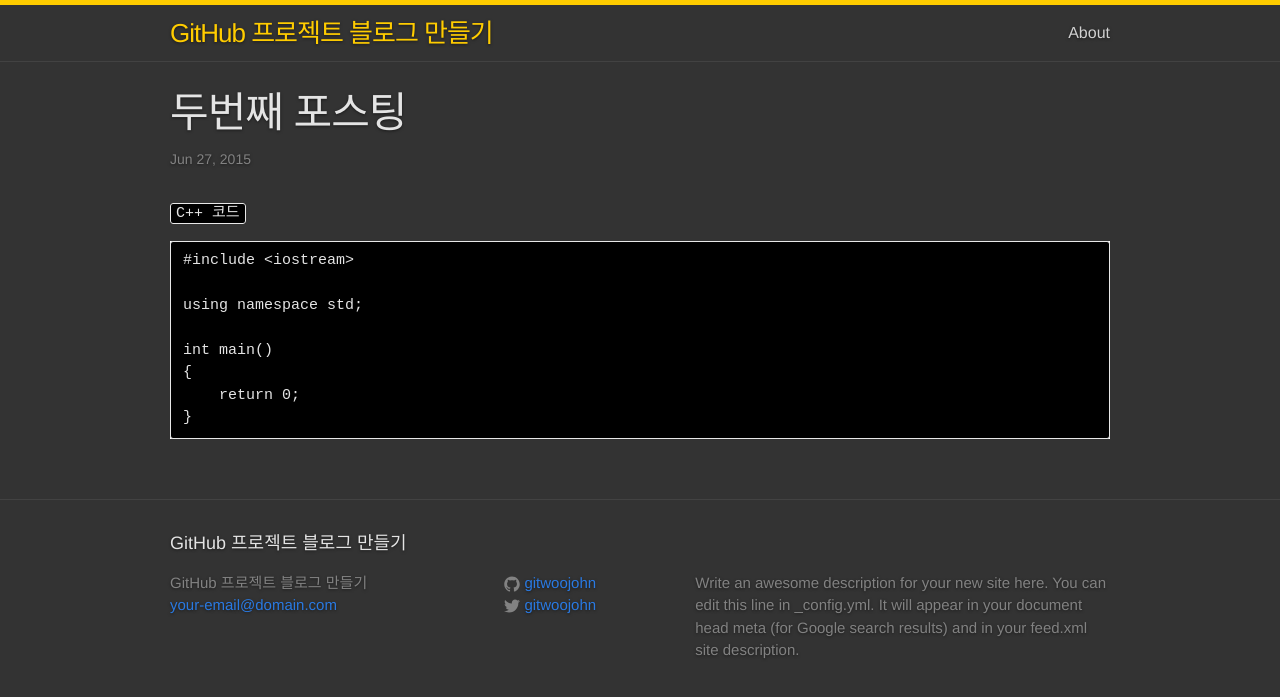
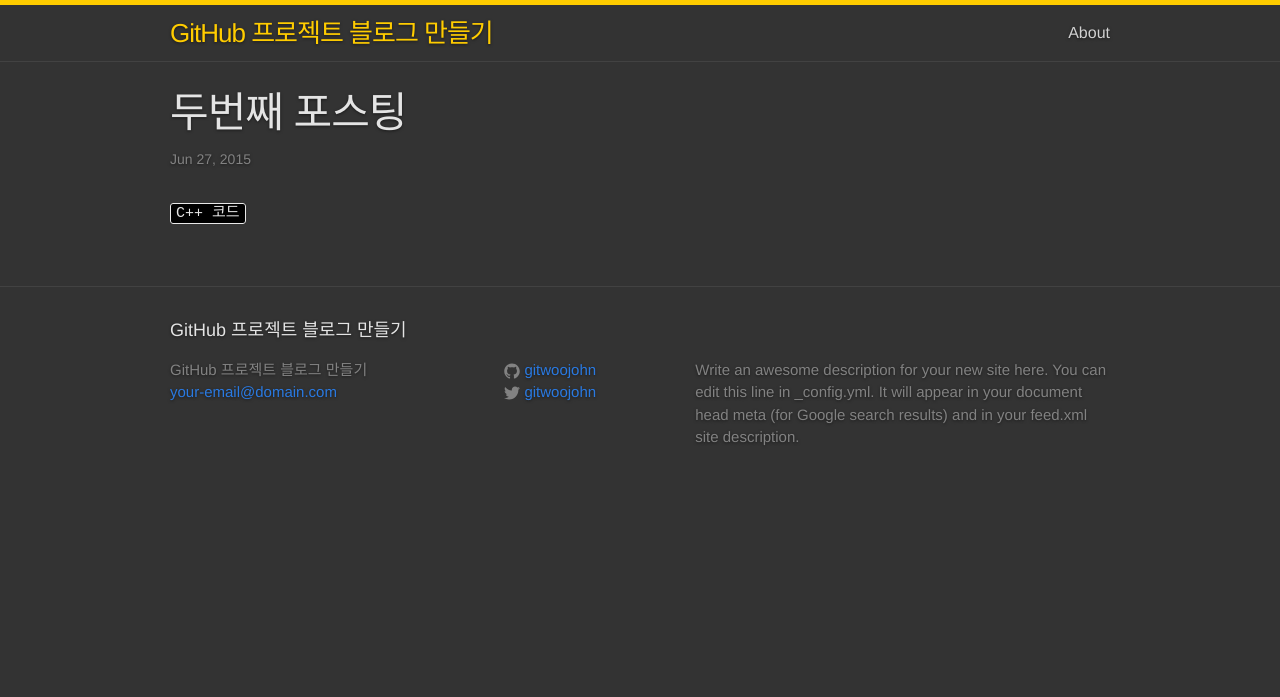
Before and after one commit to gitwoojohn/blog, a Jekyll site: the page built from _posts/2015-06-27-second-posting.md, in a window 1280 px wide. Shown: the top 697 px of the page. Built offline with Jekyll 4.4.1, drawn with Linux system fonts in a browser that asks for light colours.

Commit message:
세번째 포스팅

```diff
--- a/_posts/2015-06-27-second-posting.md
+++ b/_posts/2015-06-27-second-posting.md
@@ -6,14 +6,3 @@ category: blog
 tags: [posting, myblog]
 ---
 <code> C++ 코드 </code>
-{% highlight linenos cpp %}
-#include <iostream>
-
-using namespace std;
-
-int main()
-{
-    return 0;
-}
-
-{% endhighlight %}
```
